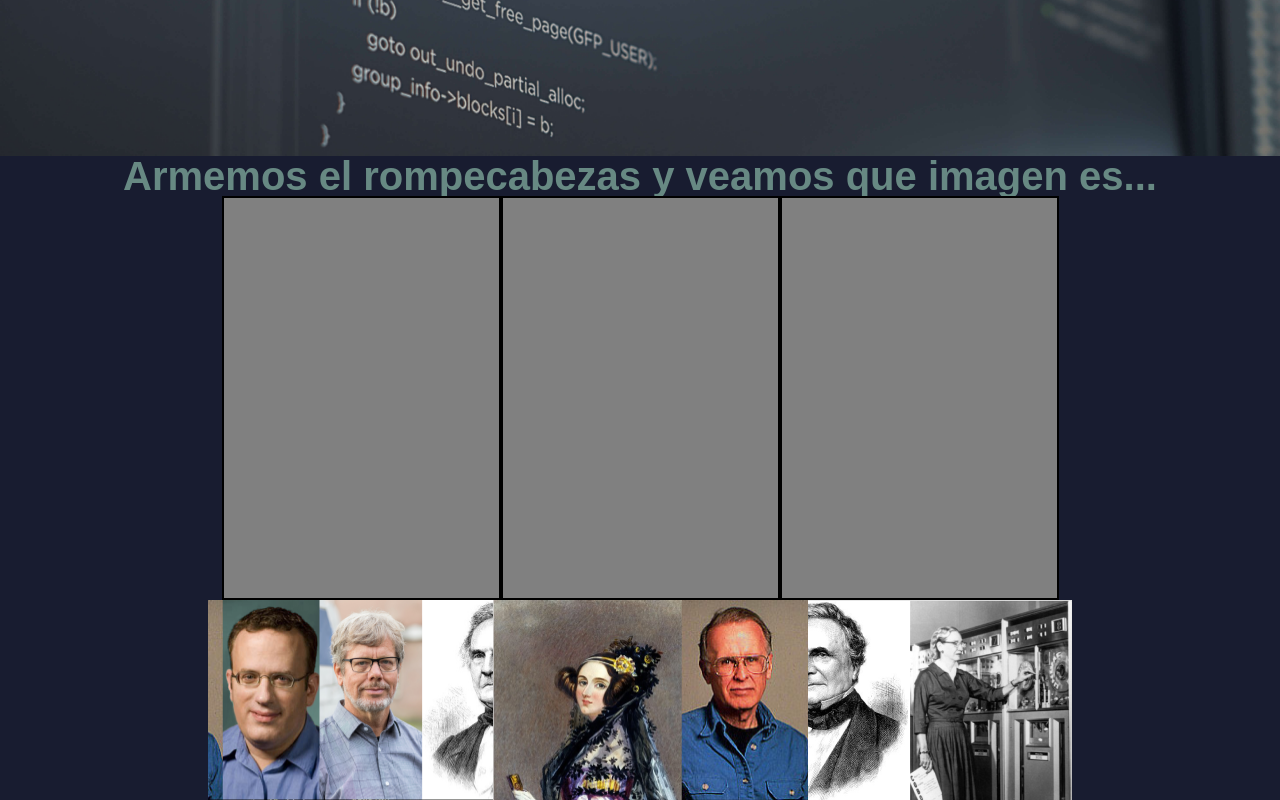
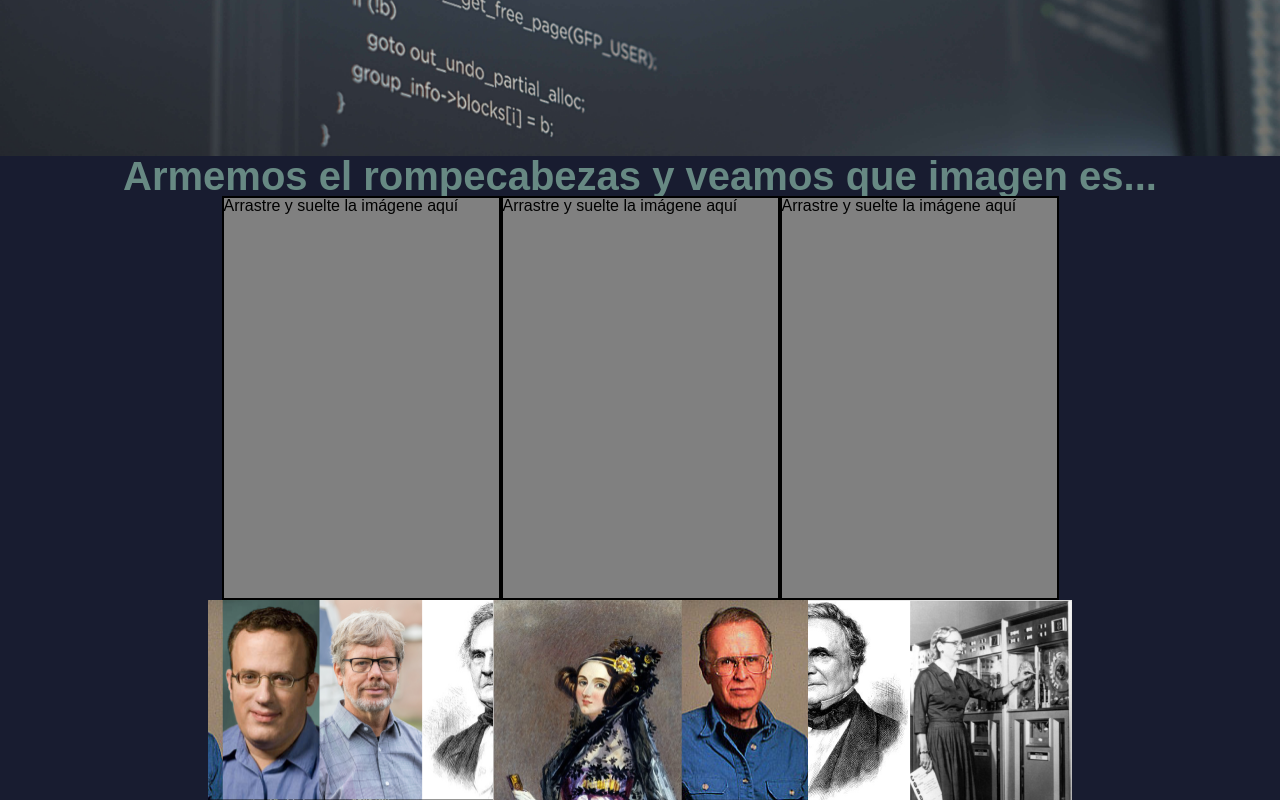
Before and after one commit to LucioFurnari/UTN-Trabajo-Final, a plain HTML site: page juego.html in a window 1280 px wide. Shown: the part 427-1227 px from the top of the page. Drawn offline with Linux system fonts and the light colour scheme.

Commit message:
Add a simple text inside the cards

```diff
--- a/juego.html
+++ b/juego.html
@@ -30,9 +30,15 @@
     <main>
         <h2>Armemos el rompecabezas y veamos que imagen es...</h2>
         <div class="game-cards">
-            <div class="card"></div>
-            <div class="card"></div>
-            <div class="card"></div>
+            <div class="card">
+                <p>Arrastre y suelte la imágene aquí</p>
+            </div>
+            <div class="card">
+                <p>Arrastre y suelte la imágene aquí</p>
+            </div>
+            <div class="card">
+                <p>Arrastre y suelte la imágene aquí</p>
+            </div>
         </div>
         <div class="images-container">
             <img src="./assets/imagenes/rompe2.png" alt="carta-del-juego">
```
